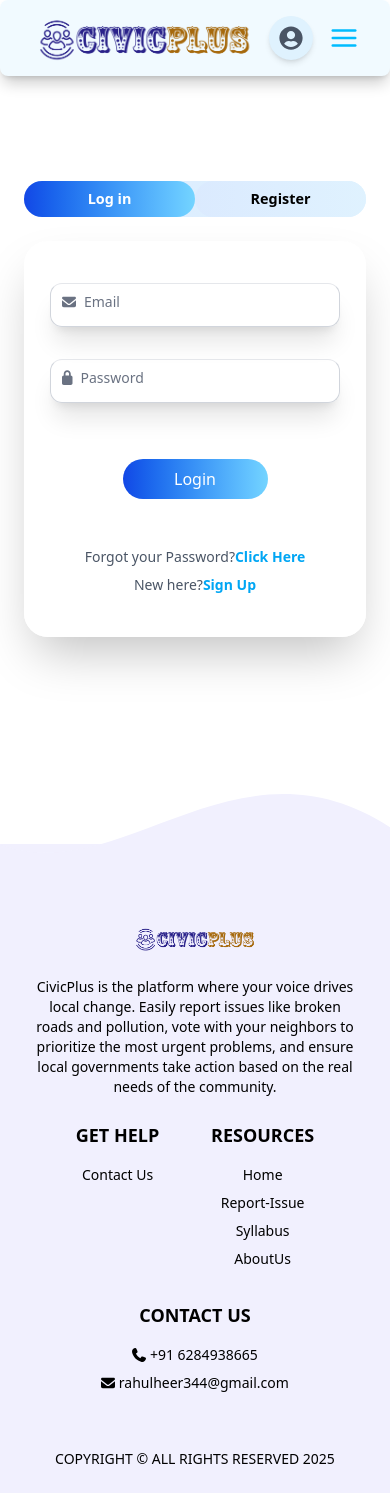
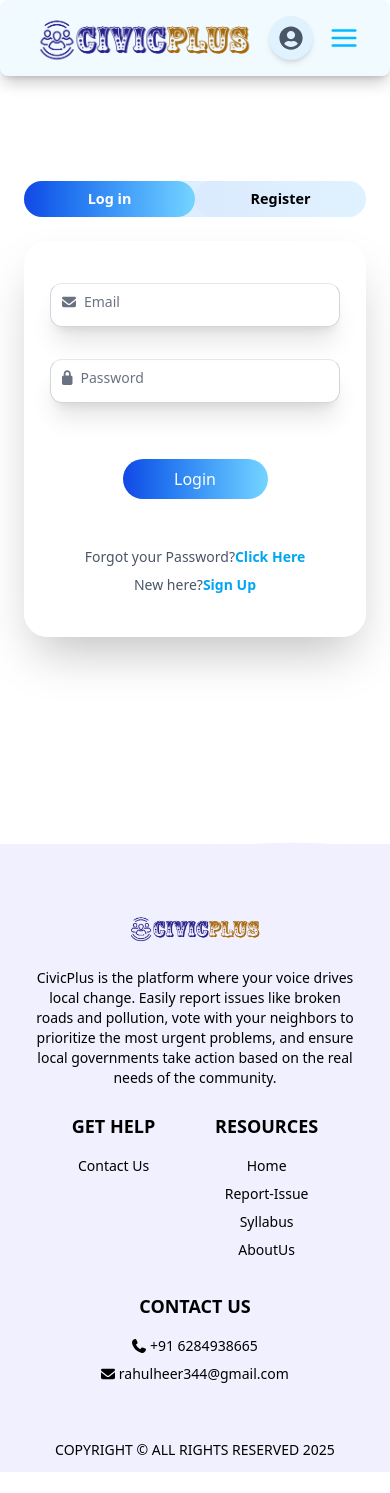
Before and after one commit to RahulHeer150/civic-, a React (Vite) app in the folder client/: page /Register in a window 390 px wide. After the commit the page ends 1472 px from the top, so only its background shows below. Built offline with nearby package versions, Linux system fonts and the light colour scheme.

Commit message:
new slide changes in footer

```diff
--- a/client/src/components/Footer.jsx
+++ b/client/src/components/Footer.jsx
@@ -73,19 +73,24 @@ const Footer = () => {
     WebkitAnimation: 'move-wave 3s ease-in-out 1s both',
   }}
 >
-        <svg viewBox="0 0 500 150" preserveAspectRatio="none" className="w-full h-full">
+  <svg
+    viewBox="0 0 500 150"
+    preserveAspectRatio="none"
+    className="w-full h-full"
+  >
    <path
-            d="M-5.07,73.52 C149.99,150.00 299.66,-102.13 500.00,49.98 L500.00,150.00 L0.00,150.00 Z"
+  d="M0,80 C150,120 350,40 500,90 L500,150 L0,150 Z"
   style={{ stroke: 'none', fill: '#f1f0fe' }}
 />
   </svg>
 </div>
 
 
+
       {/* Footer content */}
-      <footer className="p-6 sm:p-10 text-black flex flex-wrap justify-evenly">
+      <footer className="p-3 sm:p-10 text-black flex flex-wrap justify-evenly">
         <div className="mb-6 max-w-xs text-center sm:text-left">
-          <img src={MainLogo} className="w-32 sm:w-40 mb-6 sm:mb-10 mx-auto sm:mx-0" />
+          <img src={MainLogo} className="w-35 sm:w-40 mb-6 sm:mb-10 mx-auto sm:mx-0" />
        <p className="text-sm sm:text-base">
 CivicPlus is the platform where your voice drives local change. Easily report issues like broken roads and pollution, vote with your neighbors to prioritize the most urgent problems, and ensure local governments take action based on the real needs of the community.     </p>
         </div>
```
Lines whose indentation alone changed are shown as unchanged.
